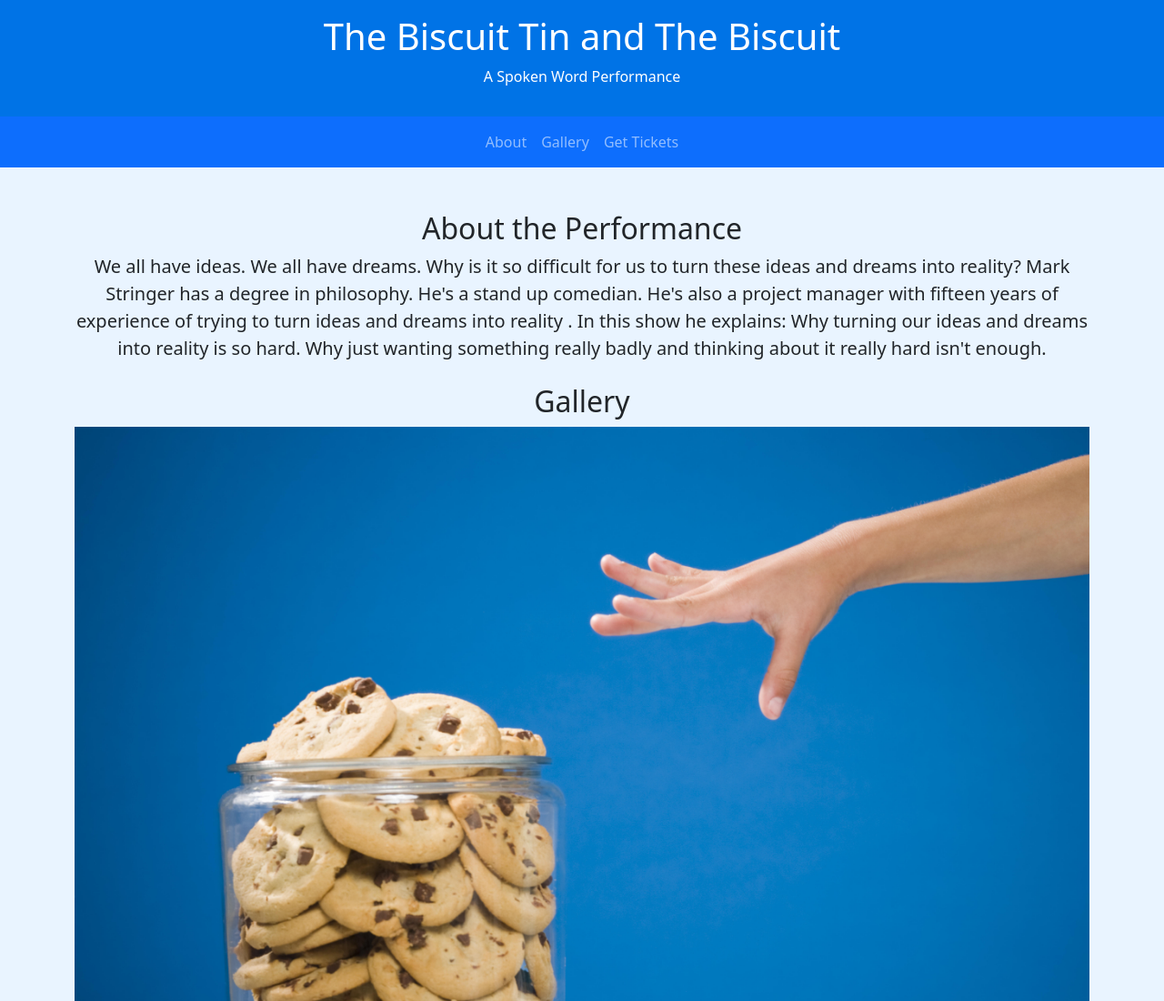
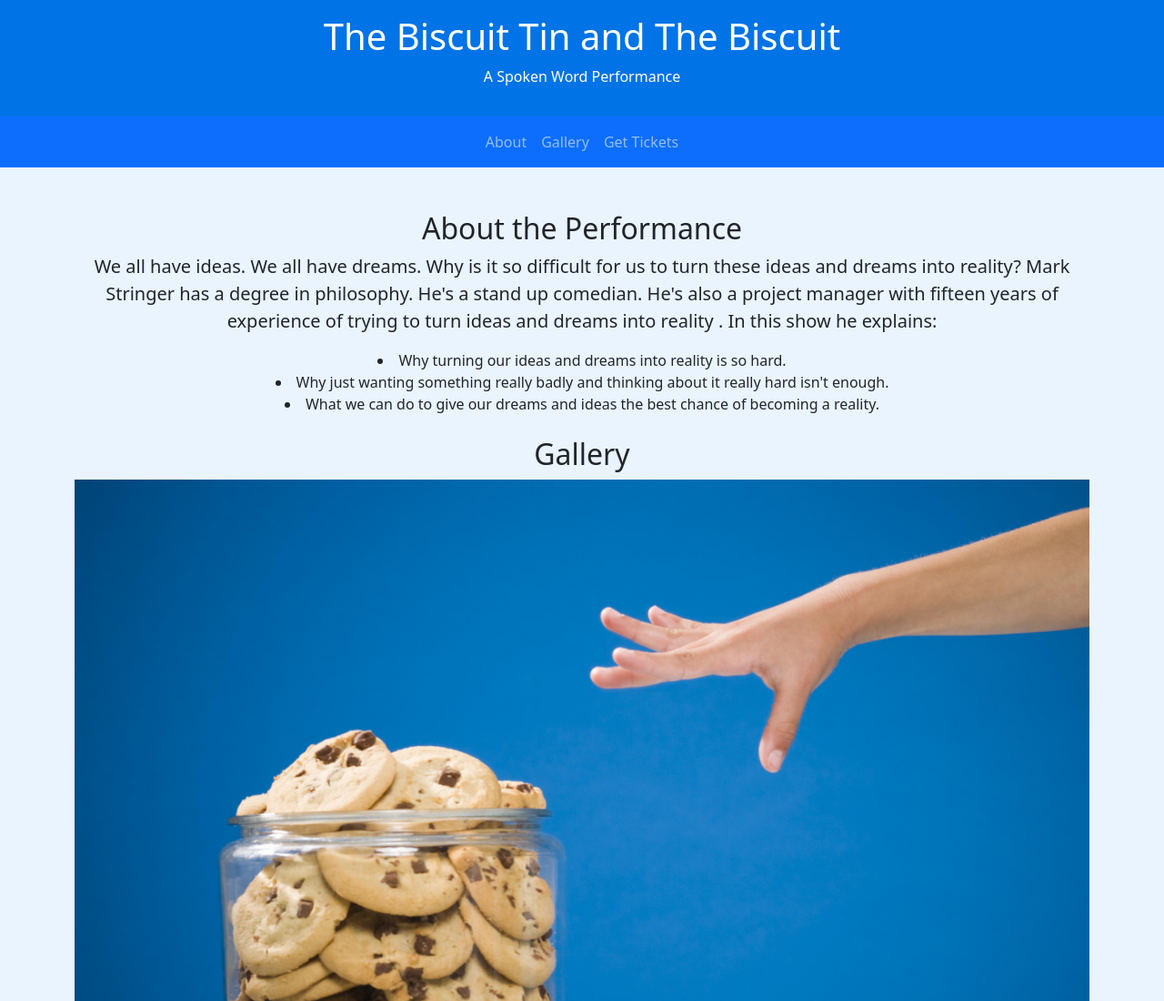
Before and after one commit to MarkStringer/biscuitTinAndBiscuit, a plain HTML site: page index.html in a window 1280 px wide. Shown: the top 1100 px of the page at 91% size. Drawn offline with nearby package versions, Linux system fonts and the light colour scheme.

Commit message:
Make changes to the copy.

```diff
--- a/index.html
+++ b/index.html
@@ -65,9 +65,13 @@ Mark Stringer has a degree in philosophy. He's a stand up comedian. He's also a
 
 In this show he explains:
 
-Why turning our ideas and dreams into reality is so hard.
+<li>Why turning our ideas and dreams into reality is so hard.</li>
 
-Why just wanting something really badly and thinking about it really hard isn't enough.</p>
+<li>Why just wanting something really badly and thinking about it really hard isn't enough.</li>
+
+<li>What we can do to give our dreams and ideas the best chance of becoming a reality.</li>
+
+	    </p>
         </section>
         <section id="gallery" class="text-center mb-4">
             <h2>Gallery</h2>
```
